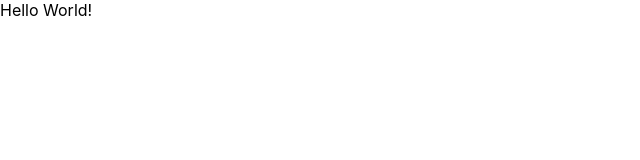
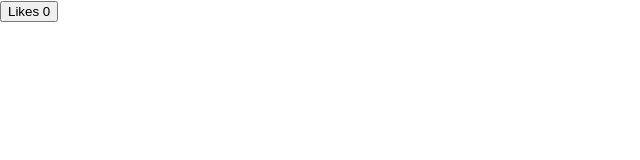
Before and after one commit to PatrickBoynton/react-like-button, a React (Create React App) app: page / in a window 1280 px wide. Shown: the top 160 px of the page, without its empty margins (0-640 px from the left). Built offline with nearby package versions, Linux system fonts and the light colour scheme.

Commit message:
Added  a fragment and button.

```diff
--- a/src/App.js
+++ b/src/App.js
@@ -4,7 +4,9 @@ import './App.css';
 class App extends React.Component {
   render() {
     return (
-      <div>Hello World!</div>
+      <React.Fragment>
+        <button>Like<span className="plural">s</span> <span className="increment">0</span></button>
+      </React.Fragment>
     )
   }
 }
```
